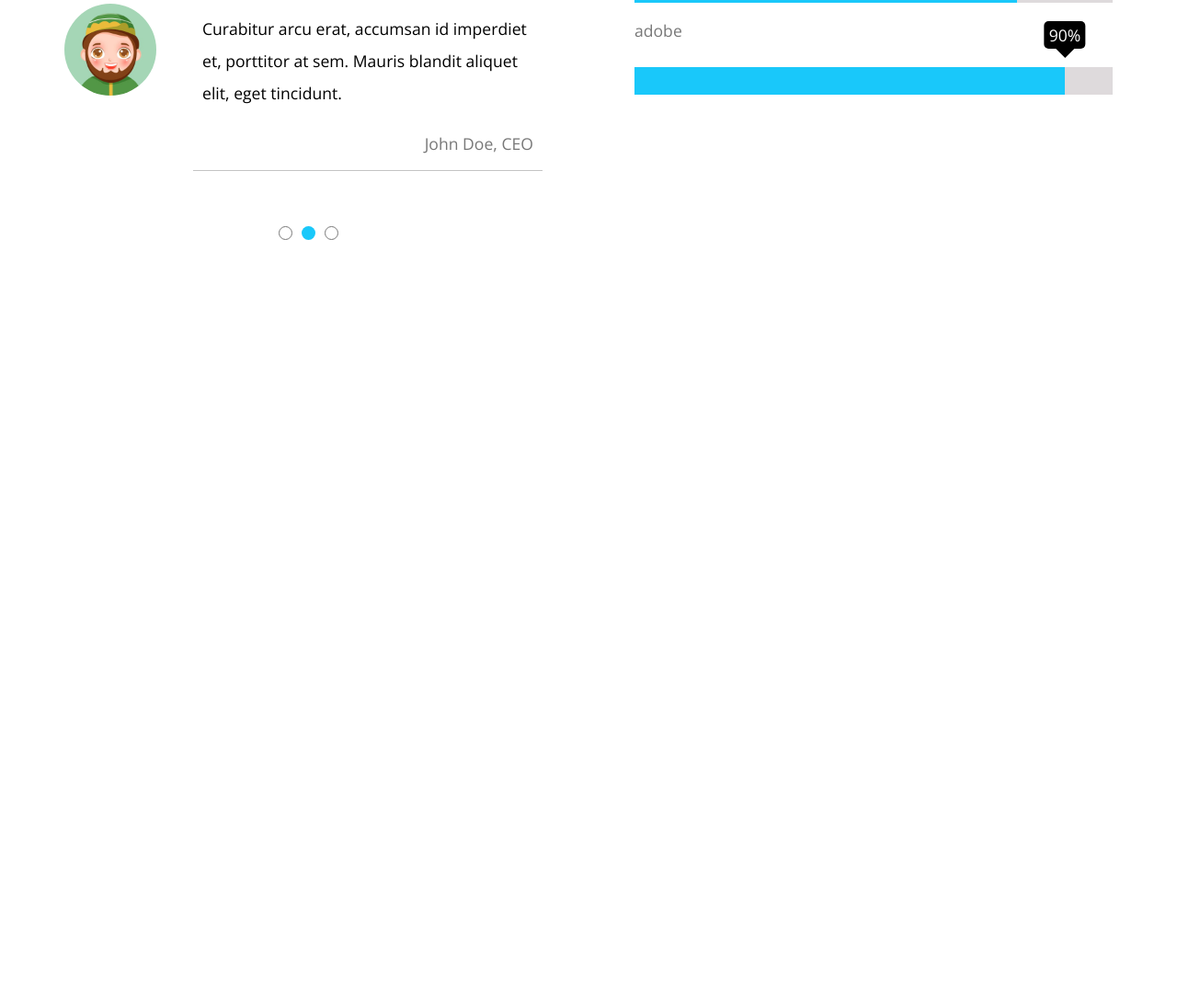
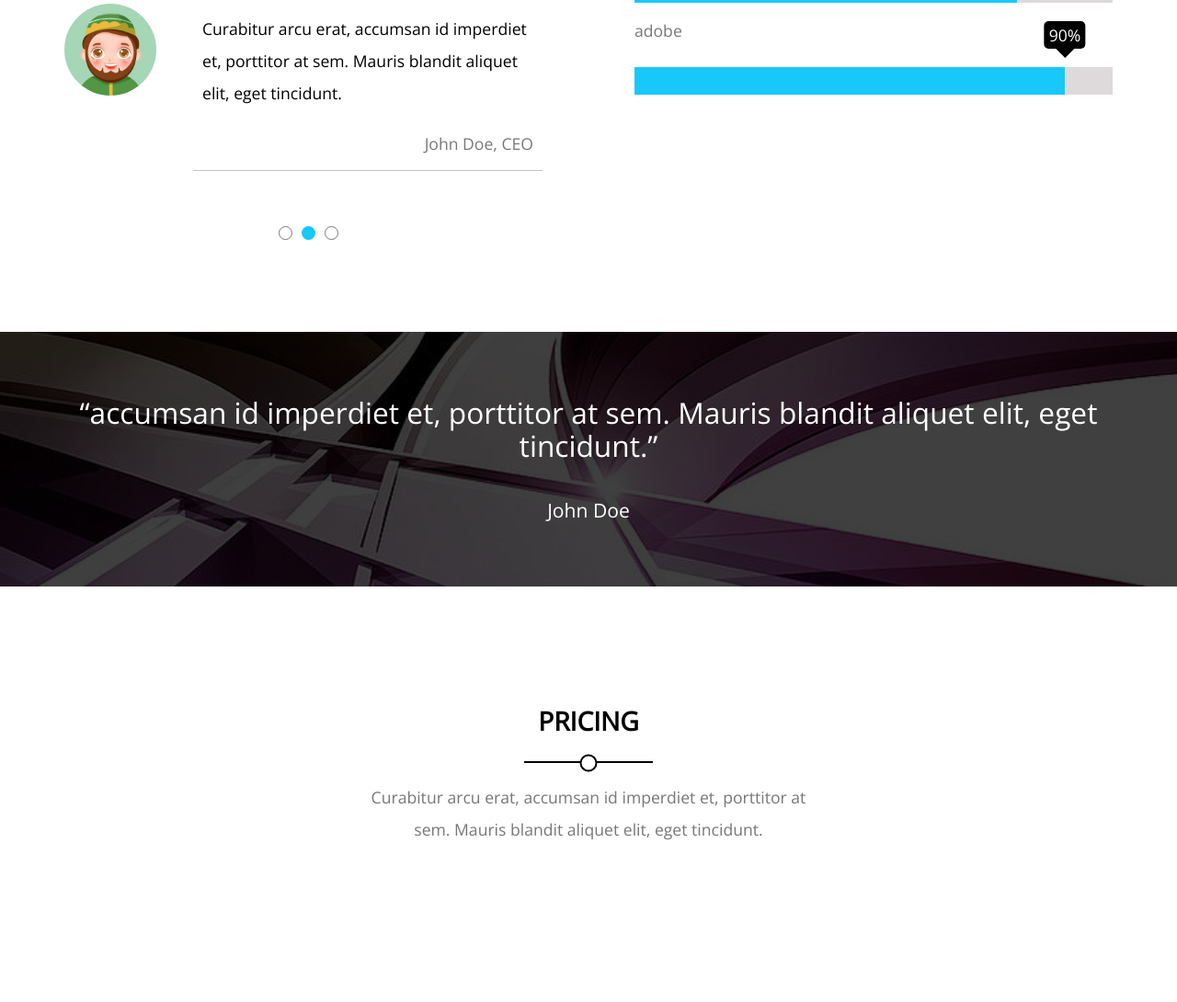
Before and after one commit to ahmedalaa404/The-second-temple, a plain HTML site: page index.html in a window 1280 px wide. Shown: the part 5514-6604 px from the top of the page at 92% size. Before the commit the page ends 5825 px from the top, so only its background shows below. Drawn offline with nearby package versions, Linux system fonts and the light colour scheme.

Commit message:
part of pricing

```diff
--- a/css/style.css
+++ b/css/style.css
@@ -895,3 +895,58 @@ border-bottom: 1px solid rgba(119, 119, 119, 0.436)
     position: absolute;
     background-color: #19c8fa;
 }
+
+ /* end of prograss */
+
+ /* start of quote  */
+ .quotes
+ {
+    margin: 50px 0;
+    background-image: url("/images/quote.jpg");
+    background-repeat: no-repeat;
+    background-size: cover;
+
+ }
+ .quotes .layer
+ {
+width: 100%;
+height: 100%;
+padding: 50px;
+background-color: rgb(0 0 0 / 75%);;
+ }
+ .quotes div
+ {
+    text-align: center;
+    color: white;
+ }
+ .quotes div p:first-child
+ {
+    padding: 20px  0;
+    font-size: 180%;
+ }
+ .quotes div p:last-child
+ {
+    font-size: 120%;
+    padding:20px ;
+ }
+
+
+ /* end of quote  */
+
+/* start of priceing */
+.pricing
+{
+    padding: 50px 0;
+}
+
+
+
+
+
+
+
+
+
+
+
+/* end of priceing */
--- a/index.html
+++ b/index.html
@@ -384,10 +384,42 @@
     </section>
     <!-- end of seaction of prograss -->
 
-    <!-- start -->
+    <!-- start section of quotes -->
+    <section class="quotes">
+        <div class="layer">
+            <div class="container">
+                <div>
+                    <p><q>accumsan id imperdiet et, porttitor at sem. Mauris blandit aliquet elit, eget tincidunt.</q></p>
+                    <p>John Doe</p>
+                </div>
+            </div>
+        </div>
+    </section>
+    <!-- end of seaction of quotes -->
+
+    <!-- start of PRICING -->
+    <section class="pricing">
+        <div class="container">
+            <div class="main-heading">
+                <h2>PRICING</h2>
+                <p>Curabitur arcu erat, accumsan id imperdiet et, porttitor at sem. Mauris blandit aliquet elit, eget
+                    tincidunt. </p>
+            </div>
 
 
 
+
+
+
+
+
+
+
+
+        </div>
+    </section>
+
+    <!-- end of PRICING -->
 
 
 
```
